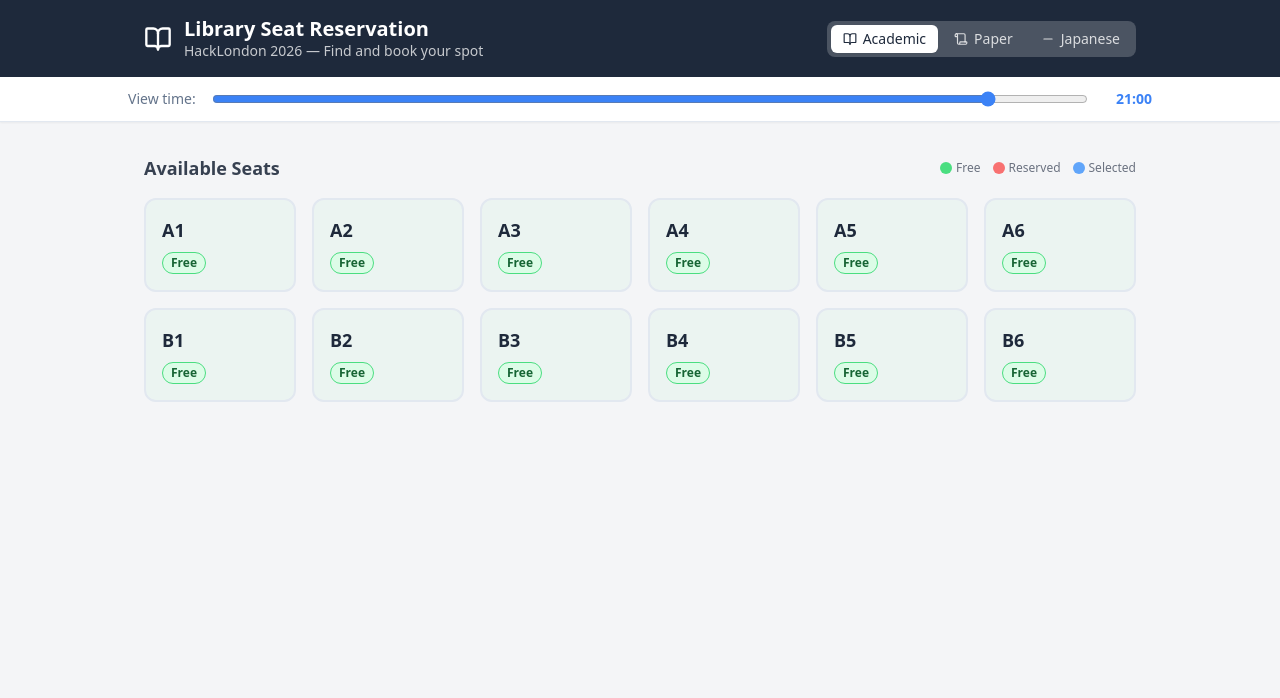
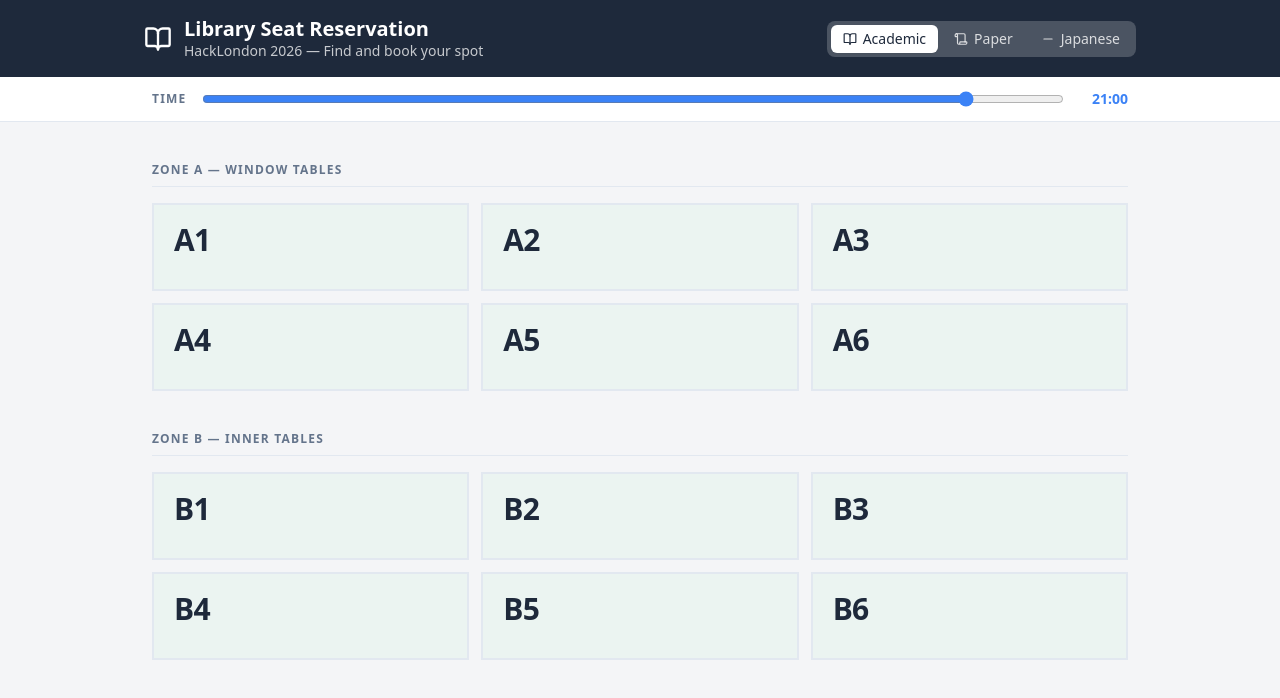
Before and after one commit to lcy-mich/HackLondon-2026, a React app in the folder frontend/: page / in a window 1280 px wide. Shown: the top 698 px of the page. Built offline with nearby package versions, Linux system fonts and the light colour scheme; the HTML template or start-up script is replaced by a standard one.

Commit message:
feature: updates on Japanese theme

```diff
--- a/frontend/src/components/layout/GlobalTimeSlider.tsx
+++ b/frontend/src/components/layout/GlobalTimeSlider.tsx
@@ -12,10 +12,10 @@ export function GlobalTimeSlider() {
   const setGlobalSelectedSlot = useSeatStore((s) => s.setGlobalSelectedSlot);
 
   return (
-    <div className="bg-surface border-b border-muted px-4 py-3 shadow-sm">
-      <div className="max-w-5xl mx-auto flex items-center gap-4">
-        <span className="text-sm font-medium text-secondary whitespace-nowrap">
-          View time:
+    <div className="bg-surface border-b border-muted py-3">
+      <div className="max-w-5xl mx-auto px-6 flex items-center gap-4">
+        <span className="text-xs font-semibold tracking-widest uppercase text-secondary whitespace-nowrap">
+          Time
         </span>
         <input
           type="range"
--- a/frontend/src/components/layout/Layout.tsx
+++ b/frontend/src/components/layout/Layout.tsx
@@ -11,7 +11,7 @@ export function Layout({ children }: LayoutProps) {
     <div className="min-h-screen bg-main flex flex-col">
       <Header />
       <GlobalTimeSlider />
-      <main className="flex-1 max-w-5xl mx-auto w-full px-4 py-8">
+      <main className="flex-1 max-w-5xl mx-auto w-full px-6 py-10">
         {children}
       </main>
     </div>
--- a/frontend/src/components/seats/SeatCard.tsx
+++ b/frontend/src/components/seats/SeatCard.tsx
@@ -1,6 +1,6 @@
+import type { CSSProperties } from 'react';
 import { useSeatStore } from '../../store/seatStore';
 import type { Seat } from '../../types';
-import { SeatStatusBadge } from './SeatStatusBadge';
 
 interface SeatCardProps {
   seat: Seat;
@@ -8,14 +8,20 @@ interface SeatCardProps {
   isSelected: boolean;
 }
 
-// Colour schemes for the two binary projected states — all resolved from active theme tokens
-const freeClasses     = 'bg-free     border-muted text-primary hover:shadow-md hover:scale-105';
-const reservedClasses = 'bg-reserved border-muted text-primary';
-const selectedClasses = 'bg-surface  border-accent ring-2 ring-accent text-primary';
+const freeClasses     = 'bg-free     border-muted   text-primary hover:border-primary transition-colors cursor-pointer';
+const reservedClasses = 'bg-reserved border-muted   text-primary cursor-default';
+const selectedClasses = 'bg-surface  border-accent  text-primary ring-2 ring-accent cursor-pointer';
+
+/** Format a 0–48 slot index as "HH:MM". */
+function slotToLabel(slot: number): string {
+  const h = Math.floor(slot / 2);
+  const m = slot % 2 === 0 ? '00' : '30';
+  return `${String(h).padStart(2, '0')}:${m}`;
+}
 
 /**
  * Returns true if `slot` falls within any half-open interval [startSlot, endSlot)
- * in the seat's todayBookings. This is the core timeline lookup — O(n) over bookings.
+ * in the seat's todayBookings.
  */
 function isSlotBooked(bookings: Seat['todayBookings'], slot: number): boolean {
   return bookings.some((b) => slot >= b.startSlot && slot < b.endSlot);
@@ -23,39 +29,102 @@ function isSlotBooked(bookings: Seat['todayBookings'], slot: number): boolean {
 
 export function SeatCard({ seat, onClick, isSelected }: SeatCardProps) {
   const globalSelectedSlot = useSeatStore((s) => s.globalSelectedSlot);
+  const currentTheme       = useSeatStore((s) => s.currentTheme);
 
-  // Derive the projected status at the slider time — binary free/reserved only.
-  // Hardware states (upcoming, awaiting_checkin, occupied) are intentionally
-  // ignored here; the map projection shows what the seat WILL be at any time.
   const bookedAtSelectedSlot = isSlotBooked(seat.todayBookings, globalSelectedSlot);
-  const derivedStatus        = bookedAtSelectedSlot ? 'reserved' : 'free';
 
+  // Reserved: find the booking that covers the current slot → show its end time.
+  const currentBooking = bookedAtSelectedSlot
+    ? (seat.todayBookings.find(
+        (b) => globalSelectedSlot >= b.startSlot && globalSelectedSlot < b.endSlot
+      ) ?? null)
+    : null;
+
+  // Free: find the next upcoming booking → hint when the seat next becomes occupied.
+  const nextUpcomingSlot = !bookedAtSelectedSlot
+    ? (seat.todayBookings.find((b) => b.startSlot > globalSelectedSlot) ?? null)
+    : null;
+
+  // ── Japanese theme: brutally minimal architectural card ───────────────────
+  if (currentTheme === 'japanese') {
+    let cardClass: string;
+    let cardStyle: CSSProperties | undefined;
+
+    if (isSelected) {
+      // Selected: white fill, heavy inset ring to signal active state
+      cardClass = 'bg-white text-black cursor-pointer ring-2 ring-inset ring-black';
+      cardStyle = undefined;
+    } else if (bookedAtSelectedSlot) {
+      // Reserved: near-black fill with subtle crosshatch, white text
+      cardClass = 'text-white cursor-default';
+      cardStyle = {
+        backgroundColor: '#111827',
+        backgroundImage:
+          'repeating-linear-gradient(45deg, #1f2937 0, #1f2937 1px, transparent 0, transparent 50%)',
+        backgroundSize: '8px 8px',
+      };
+    } else {
+      // Free: pure white, hover tint
+      cardClass = 'bg-white text-black hover:bg-gray-50 cursor-pointer transition-colors';
+      cardStyle = undefined;
+    }
+
+    return (
+      <button
+        className={`p-4 flex flex-col min-h-[5rem] w-full ${cardClass}`}
+        style={cardStyle}
+        onClick={onClick}
+        aria-label={`Seat ${seat.seatId} — ${bookedAtSelectedSlot ? 'reserved' : 'free'} at selected time`}
+      >
+        <span className="text-2xl font-mono font-bold leading-none tracking-tight">
+          {seat.seatId}
+        </span>
+
+        <div className="mt-auto">
+          {currentBooking && (
+            <span className="text-[10px] font-mono uppercase tracking-widest opacity-70">
+              ✕ {slotToLabel(currentBooking.endSlot)}
+            </span>
+          )}
+          {nextUpcomingSlot && (
+            <span className="text-[10px] font-mono uppercase tracking-widest opacity-50">
+              → {slotToLabel(nextUpcomingSlot.startSlot)}
+            </span>
+          )}
+        </div>
+      </button>
+    );
+  }
+
+  // ── Default card (academic / paper themes) ────────────────────────────────
   const colorClasses = isSelected
     ? selectedClasses
     : bookedAtSelectedSlot
     ? reservedClasses
     : freeClasses;
 
-  // Find the next upcoming booking relative to the slider position, so
-  // free seats can hint when they next become occupied.
-  const nextUpcomingSlot = !bookedAtSelectedSlot
-    ? seat.todayBookings.find((b) => b.startSlot > globalSelectedSlot)
-    : null;
-
   return (
     <button
-      className={`rounded-xl border-2 p-4 flex flex-col gap-2 transition-all duration-150 cursor-pointer ${colorClasses}`}
+      className={`border-2 p-5 flex flex-col min-h-[5.5rem] ${colorClasses}`}
       onClick={onClick}
-      aria-label={`Seat ${seat.seatId} — ${derivedStatus} at selected time`}
+      aria-label={`Seat ${seat.seatId} — ${bookedAtSelectedSlot ? 'reserved' : 'free'} at selected time`}
     >
-      <span className="text-lg font-bold">{seat.seatId}</span>
-      <SeatStatusBadge status={derivedStatus} />
-      {nextUpcomingSlot && (
-        <span className="text-xs opacity-75 mt-1">
-          Booked {String(Math.floor(nextUpcomingSlot.startSlot / 2)).padStart(2, '0')}:
-          {nextUpcomingSlot.startSlot % 2 === 0 ? '00' : '30'}
-        </span>
-      )}
+      <span className="text-3xl font-bold tracking-tight leading-none">
+        {seat.seatId}
+      </span>
+
+      <div className="mt-auto">
+        {currentBooking && (
+          <span className="text-xs text-secondary uppercase tracking-widest">
+            Until {slotToLabel(currentBooking.endSlot)}
+          </span>
+        )}
+        {nextUpcomingSlot && (
+          <span className="text-xs text-secondary uppercase tracking-widest">
+            From {slotToLabel(nextUpcomingSlot.startSlot)}
+          </span>
+        )}
+      </div>
     </button>
   );
 }
--- a/frontend/src/components/seats/SeatMap.tsx
+++ b/frontend/src/components/seats/SeatMap.tsx
@@ -2,19 +2,28 @@ import { useSeats } from '../../hooks/useSeats';
 import { useSeatStore } from '../../store/seatStore';
 import { SeatCard } from './SeatCard';
 
+const ZONES = [
+  { key: 'A', label: 'Zone A — Window Tables' },
+  { key: 'B', label: 'Zone B — Inner Tables'  },
+] as const;
+
 export function SeatMap() {
   useSeats();
 
-  const { seats, selectedSeat, isLoading, error, selectSeat } = useSeatStore();
+  const { seats, selectedSeat, isLoading, error, selectSeat, currentTheme } = useSeatStore();
 
   if (isLoading && seats.length === 0) {
     return (
-      <div className="grid grid-cols-3 sm:grid-cols-4 md:grid-cols-6 gap-4">
-        {Array.from({ length: 12 }).map((_, i) => (
-          <div
-            key={i}
-            className="rounded-xl border-2 border-gray-200 bg-gray-100 h-24 animate-pulse"
-          />
+      <div className="space-y-10">
+        {ZONES.map(({ key }) => (
+          <section key={key}>
+            <div className="h-3 w-32 bg-muted mb-4 animate-pulse" />
+            <div className="grid grid-cols-3 gap-3">
+              {Array.from({ length: 6 }).map((_, i) => (
+                <div key={i} className="h-24 bg-muted animate-pulse" />
+              ))}
+            </div>
+          </section>
         ))}
       </div>
     );
@@ -22,31 +31,30 @@ export function SeatMap() {
 
   if (error) {
     return (
-      <div className="text-center py-12">
-        <p className="text-red-600 font-semibold">Failed to load seats</p>
-        <p className="text-gray-500 text-sm mt-1">{error}</p>
+      <div className="text-center py-16">
+        <p className="font-semibold text-primary">Failed to load seats</p>
+        <p className="text-secondary text-sm mt-1">{error}</p>
       </div>
     );
   }
 
+  // ── Japanese: Architectural Floorplan ─────────────────────────────────────
+  // gap-px with a black container background creates 1px hairline dividers
+  // between cells — no double borders, no gaps, pure blueprint aesthetic.
+  if (currentTheme === 'japanese') {
     return (
-    <div>
-      <div className="flex items-center justify-between mb-4">
-        <h2 className="text-lg font-semibold text-gray-700">Available Seats</h2>
-        <div className="flex gap-3 text-xs text-gray-500">
-          <span className="flex items-center gap-1">
-            <span className="inline-block w-3 h-3 rounded-full bg-green-400" /> Free
-          </span>
-          <span className="flex items-center gap-1">
-            <span className="inline-block w-3 h-3 rounded-full bg-red-400" /> Reserved
-          </span>
-          <span className="flex items-center gap-1">
-            <span className="inline-block w-3 h-3 rounded-full bg-blue-400" /> Selected
+      <div className="space-y-6">
+        {ZONES.map(({ key, label }) => {
+          const zoneSeats = seats.filter((s) => s.seatId.startsWith(key));
+          return (
+            <section key={key}>
+              <div className="border-l-2 border-black pl-3 mb-2">
+                <span className="text-[11px] font-mono font-bold tracking-[0.2em] uppercase text-black">
+                  {label}
                 </span>
               </div>
-      </div>
-      <div className="grid grid-cols-3 sm:grid-cols-4 md:grid-cols-6 gap-4">
-        {seats.map((seat) => (
+              <div className="grid grid-cols-3 gap-px bg-black border border-black">
+                {zoneSeats.map((seat) => (
                   <SeatCard
                     key={seat.seatId}
                     seat={seat}
@@ -55,6 +63,36 @@ export function SeatMap() {
                   />
                 ))}
               </div>
+            </section>
+          );
+        })}
       </div>
     );
   }
+
+  // ── Default: academic / paper ─────────────────────────────────────────────
+  return (
+    <div className="space-y-10">
+      {ZONES.map(({ key, label }) => {
+        const zoneSeats = seats.filter((s) => s.seatId.startsWith(key));
+        return (
+          <section key={key}>
+            <h3 className="text-xs font-semibold tracking-widest uppercase text-secondary border-b border-muted pb-2 mb-4">
+              {label}
+            </h3>
+            <div className="grid grid-cols-3 gap-3">
+              {zoneSeats.map((seat) => (
+                <SeatCard
+                  key={seat.seatId}
+                  seat={seat}
+                  isSelected={selectedSeat?.seatId === seat.seatId}
+                  onClick={() => selectSeat(seat)}
+                />
+              ))}
+            </div>
+          </section>
+        );
+      })}
+    </div>
+  );
+}
--- a/frontend/src/index.css
+++ b/frontend/src/index.css
@@ -79,8 +79,8 @@
   --text-primary:   #000000;  /* solid black body text             */
   --text-secondary: #6B7280;  /* gray-500, readable on white       */
   --text-header:    #ffffff;  /* white on black                    */
-  --color-free:     #F3F4F6;  /* cool gray-100, not even green     */
-  --color-reserved: #E5E7EB;  /* gray-200, utilitarian darker grey */
+  --color-free:     #FFFFFF;  /* pure white — inviting, stark      */
+  --color-reserved: #111827;  /* near-black — unambiguously taken  */
   --color-accent:   #111827;  /* near-black, gray-900              */
   --border-muted:   #D1D5DB;  /* gray-300, visible but quiet       */
 }
```
Lines whose indentation alone changed are shown as unchanged.
